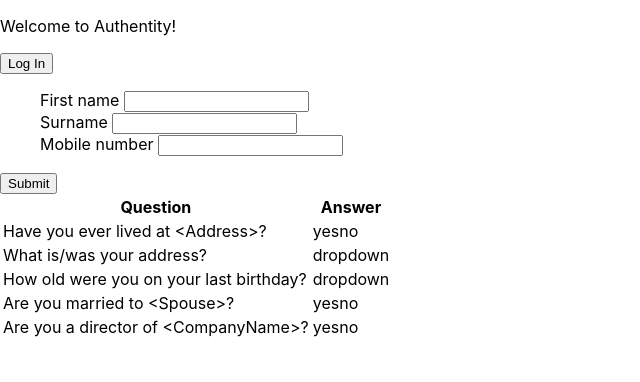
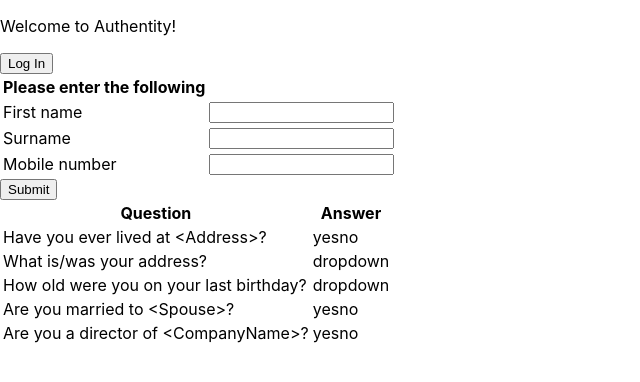
Before and after one commit to DarryllRobinson/authentity, a React (Create React App) app: page /kba in a window 1280 px wide. Shown: the top 382 px of the page, without its empty margins (0-640 px from the left). Built offline with nearby package versions, Linux system fonts and the light colour scheme; what auth0-js would draw is missing.

Commit message:
Conditional display

```diff
--- a/src/KBA/KbaForm.js
+++ b/src/KBA/KbaForm.js
@@ -35,11 +35,23 @@
   render() {
     return (
       <form onSubmit={this.submitHandler}>
-        <ul style={{ listStyleType: "none" }}>
-          <li>First name <input type="text" name="firstname" onChange={this.changeHandler}/></li>
-          <li>Surname <input type="text" name="surname" onChange={this.changeHandler}/></li>
-          <li>Mobile number <input type="text" name="mobile" onChange={this.changeHandler}/>{this.state.errormessage}</li>
-        </ul>
+      <table>
+        <thead>
+          <tr>
+            <th>Please enter the following</th>
+          </tr>
+        </thead>
+        <tbody>
+          <tr>
+            <td>First name</td><td><input type="text" name="firstname" onChange={this.changeHandler}/></td>
+          </tr>
+          <tr>
+            <td>Surname</td><td><input type="text" name="surname" onChange={this.changeHandler}/></td>
+          </tr><tr>
+            <td>Mobile number</td><td><input type="text" name="mobile" onChange={this.changeHandler}/>{this.state.errormessage}</td>
+          </tr>
+        </tbody>
+      </table>
 
         <input type="submit" value="Submit" />
       </form>
--- a/src/KBA/kba.js
+++ b/src/KBA/kba.js
@@ -15,9 +15,19 @@
   }
 }
 
+/*function Greeting(props) {
+  const isLoggedIn = props.isLoggedIn;
+  if (isLoggedIn) {
+    return <UserGreeting />;
+  }
+  return <GuestGreeting />;
+}*/
+
 class QuestionTable extends Component {
   render() {
     const rows = [];
+    const display = true;
+    console.log('display: ', display);
 
     this.props.questions.forEach((question) => {
       rows.push(
@@ -28,6 +38,7 @@
       );
     })
 
+    if (display) {
       return (
         <table>
           <thead>
@@ -42,19 +53,29 @@
         </table>
       );
     }
+    return (
+      <div>Nothing to see here</div>
+    );
+  }
 }
 
 class SearchBox extends Component {
   render() {
     return (
-      <KbaForm>
-        Please input all the fields below
-      </KbaForm>
+      <KbaForm />
     );
   }
 }
 
 class Kba extends Component {
+  constructor(props) {
+    super(props);
+
+    this.state = {
+      display: false
+    };
+  }
+
   render() {
     return (
       <div>
```
Lines whose indentation alone changed are shown as unchanged.
